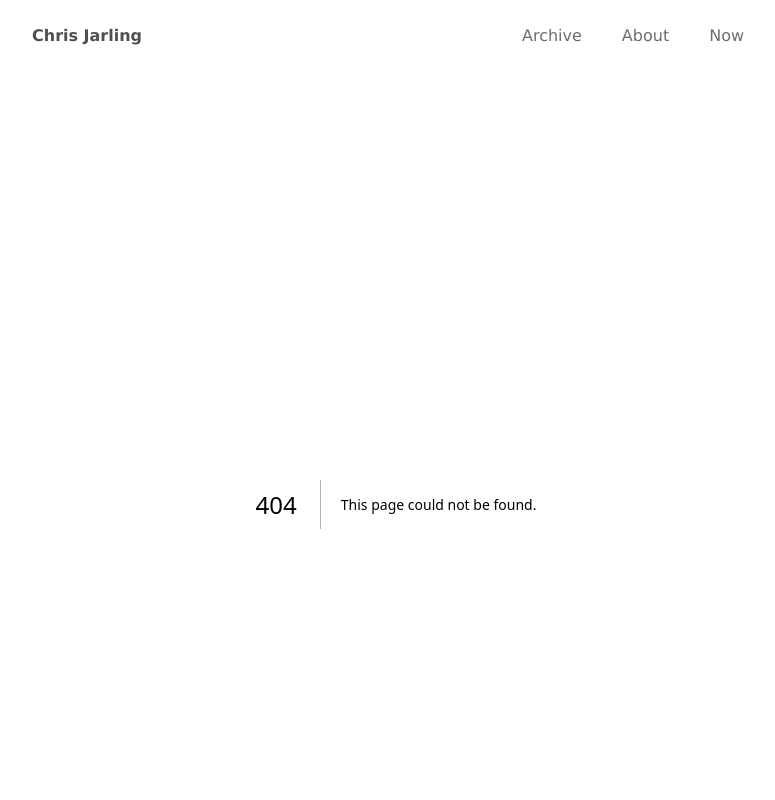
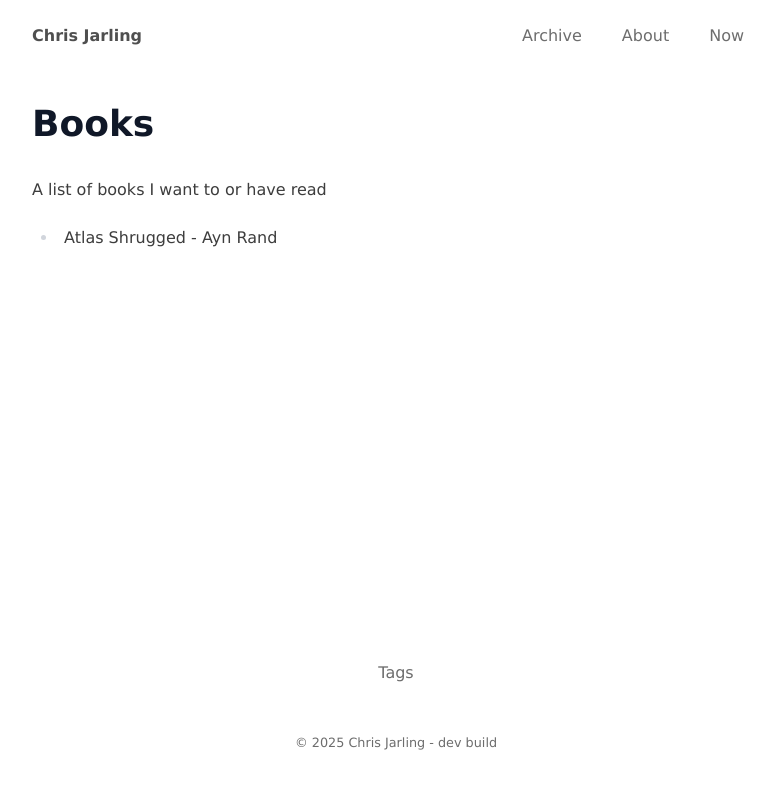
Before and after one commit to Plsr/website-next, a Next.js app: page /books in a window 1280 px wide. Before the commit this address had no page. Shown: the top 800 px of the page, without its empty margins (244-1019 px from the left). Built offline with nearby package versions, Linux system fonts and the light colour scheme.

Commit message:
Add books list

```diff
--- /dev/null
+++ b/app/books/page.mdx
@@ -0,0 +1,16 @@
+# Books
+
+A list of books I want to or have read
+
+- Atlas Shrugged - Ayn Rand
+
+
+export default function MDXPage({ children }) {
+  return <div className="prose">{children}</div>
+
+}
+
+export const metadata = {
+  title: 'Books - Chris Jarling',
+  description: 'A list of books I want to or have read',
+}
```
